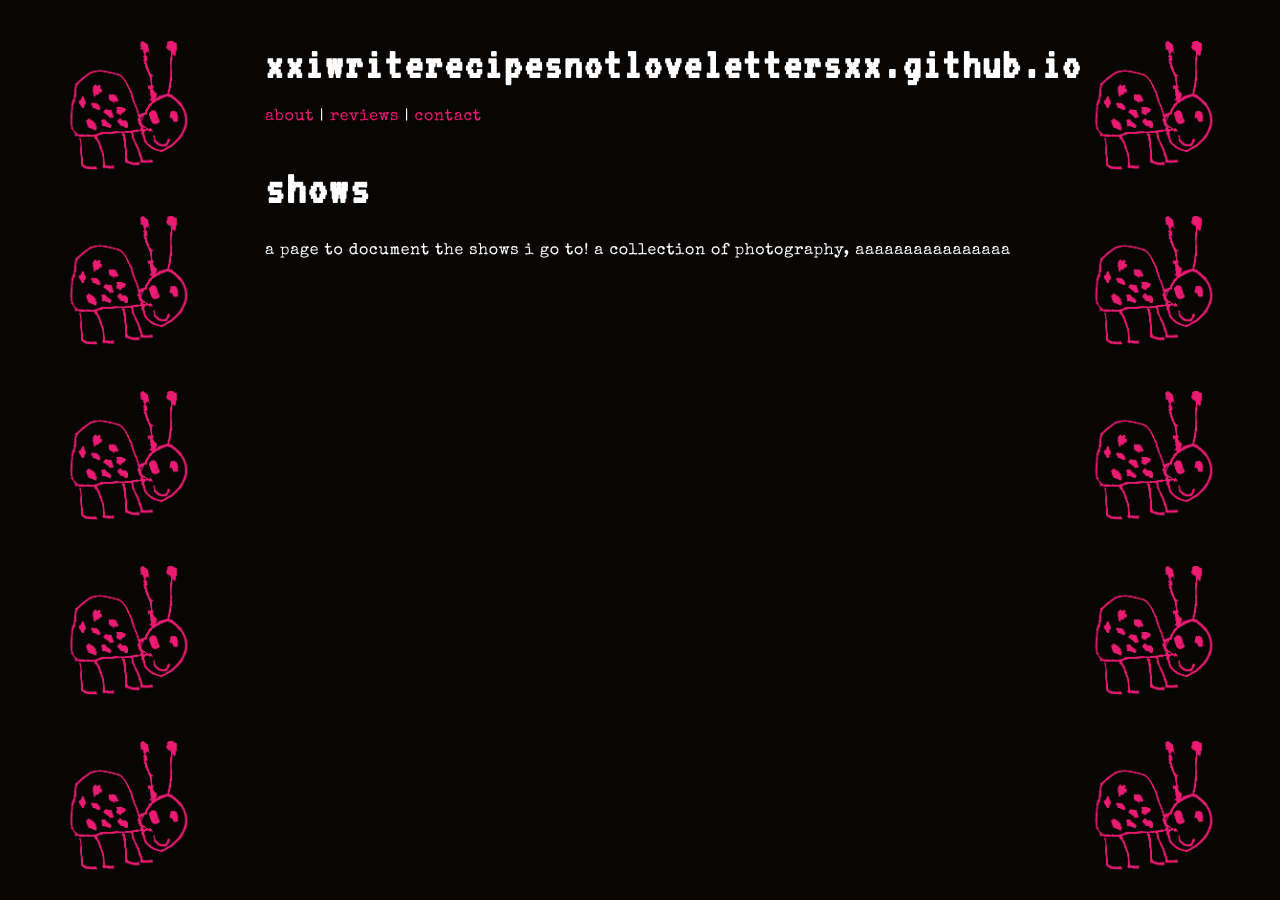
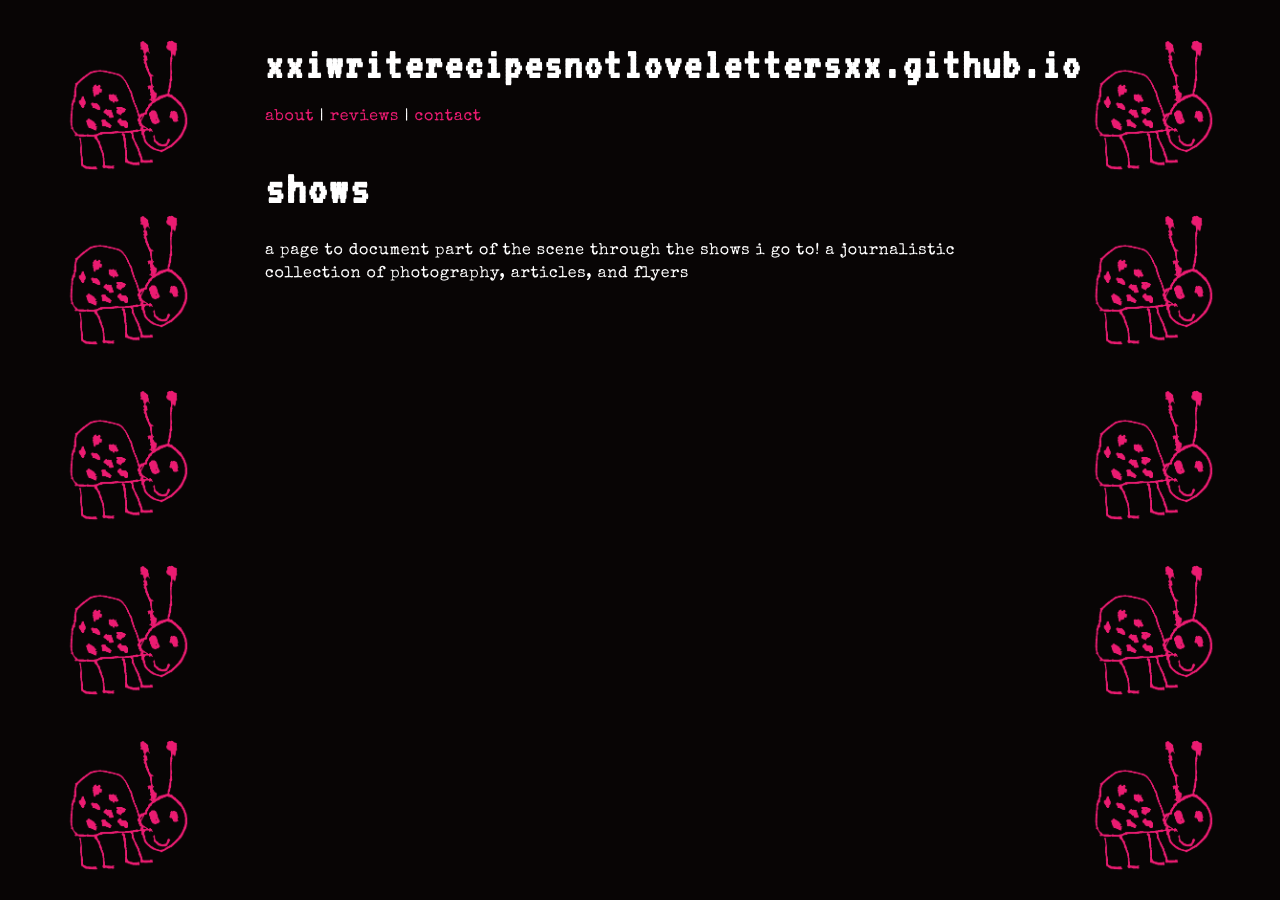
Before and after one commit to xxiwriterecipesnotlovelettersxx/xxiwriterecipesnotlovelettersxx.github.io, a Jekyll site: the page built from shows.md, in a window 1280 px wide. Built offline with Jekyll 4.4.1, drawn with Linux system fonts in a browser that asks for light colours.

Commit message:
Update shows.md

```diff
--- a/shows.md
+++ b/shows.md
@@ -4,10 +4,10 @@ title: shows
 ---
 
 <h1>shows</h1>
-<p class="recipe-intro">a page to document the shows i go to! a collection of photography, aaaaaaaaaaaaaaaa</p>
+<p class="recipe-intro">a page to document part of the scene through the shows i go to! a journalistic collection of photography, articles, and flyers</p>
 
 <br>
-<ul class="shows-list">
+<ul class="show-list">
 {% assign show_posts = site.posts | where:"categories","show" | sort:"date" | reverse %}
 {% for post in show_posts %}
   <li>
```
